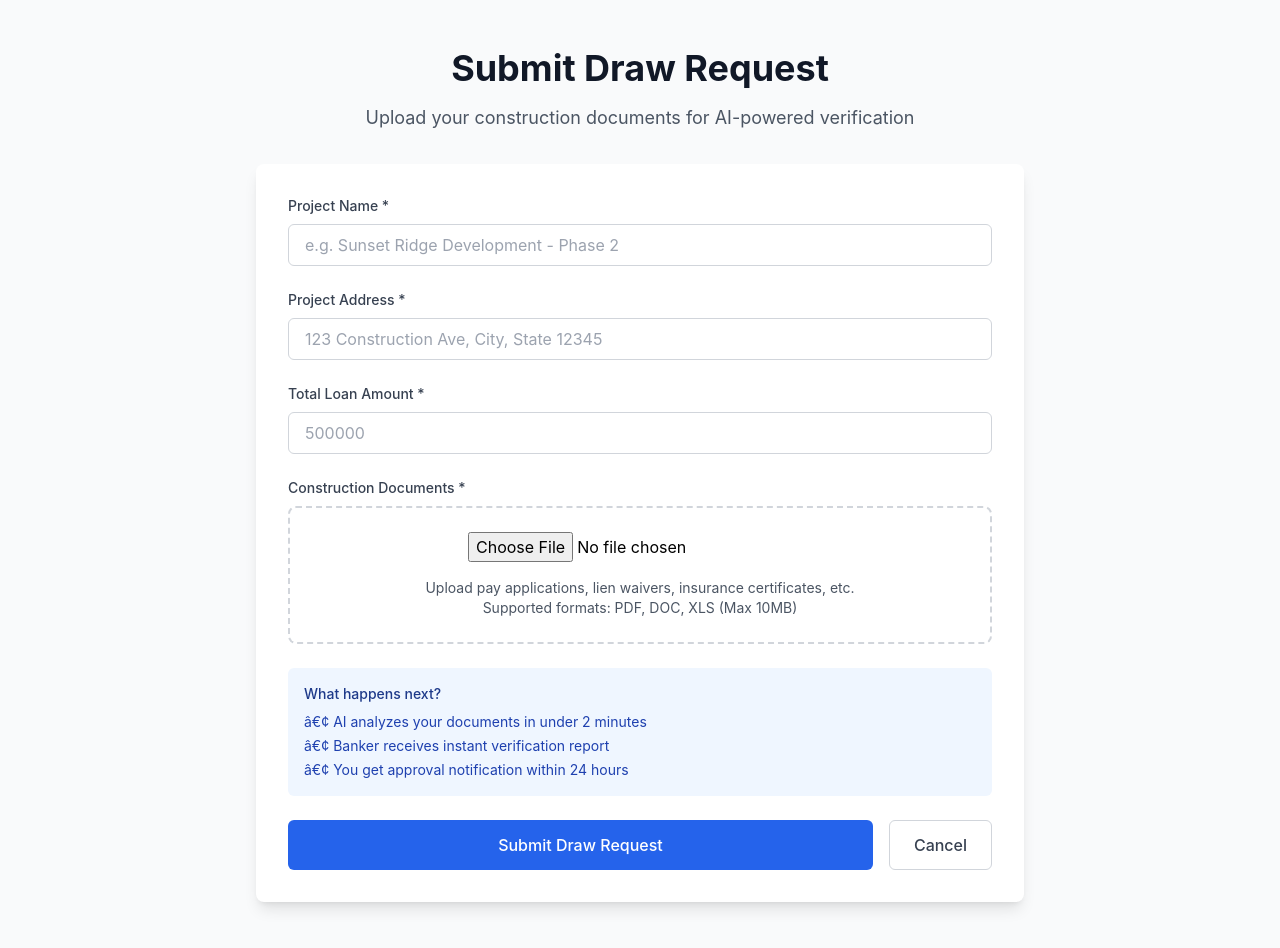
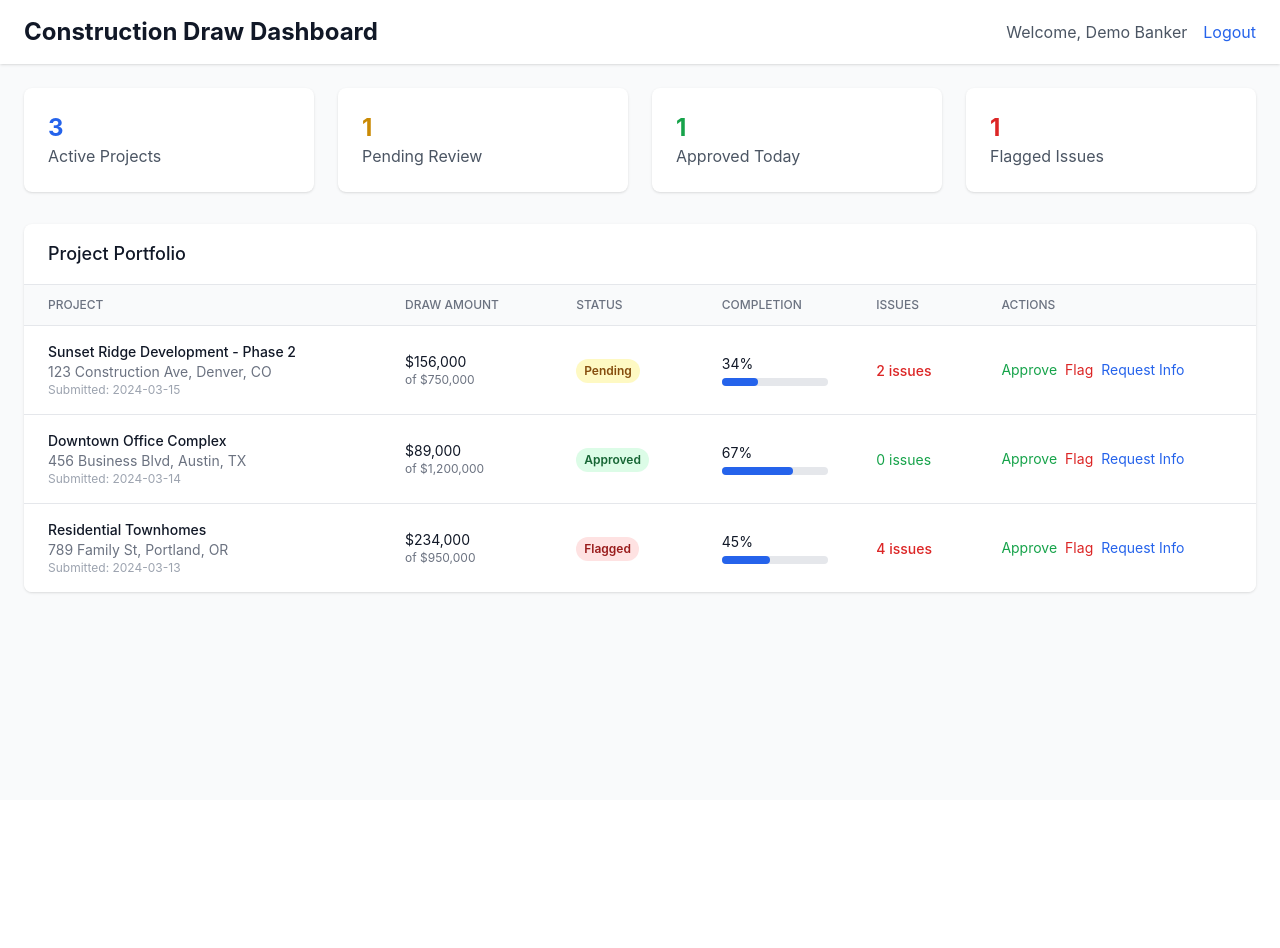
Before and after one commit to jsalo05/construction-draw-saas, a Next.js app in the folder construction-draw-saas-fixed/: page /dashboard in a window 1280 px wide. After the commit the page ends 800 px from the top, so only its background shows below. Built offline with nearby package versions, Linux system fonts and the light colour scheme.

Commit message:
Update index.js

```diff
--- a/construction-draw-saas-fixed/pages/dashboard/index.js
+++ b/construction-draw-saas-fixed/pages/dashboard/index.js
@@ -1,145 +1,182 @@
-// pages/submit/index.js - Document Upload Portal
+// pages/dashboard/index.js - Banker Dashboard
 import { useState } from 'react'
 import Link from 'next/link'
 import Head from 'next/head'
 
-export default function Submit() {
-  const [projectName, setProjectName] = useState('')
-  const [address, setAddress] = useState('')
-  const [loanAmount, setLoanAmount] = useState('')
-  const [file, setFile] = useState(null)
-  const [isUploading, setIsUploading] = useState(false)
+export default function Dashboard() {
+  const [projects] = useState([
+    {
+      id: 1,
+      name: 'Sunset Ridge Development - Phase 2',
+      address: '123 Construction Ave, Denver, CO',
+      loanAmount: 750000,
+      drawAmount: 156000,
+      status: 'pending',
+      completion: 34,
+      submittedDate: '2024-03-15',
+      issues: 2
+    },
+    {
+      id: 2,
+      name: 'Downtown Office Complex',
+      address: '456 Business Blvd, Austin, TX',
+      loanAmount: 1200000,
+      drawAmount: 89000,
+      status: 'approved',
+      completion: 67,
+      submittedDate: '2024-03-14',
+      issues: 0
+    },
+    {
+      id: 3,
+      name: 'Residential Townhomes',
+      address: '789 Family St, Portland, OR',
+      loanAmount: 950000,
+      drawAmount: 234000,
+      status: 'flagged',
+      completion: 45,
+      submittedDate: '2024-03-13',
+      issues: 4
+    }
+  ])
 
-  const handleSubmit = async (e) => {
-    e.preventDefault()
-    setIsUploading(true)
+  const getStatusColor = (status) => {
+    switch (status) {
+      case 'pending': return 'bg-yellow-100 text-yellow-800'
+      case 'approved': return 'bg-green-100 text-green-800'
+      case 'flagged': return 'bg-red-100 text-red-800'
+      default: return 'bg-gray-100 text-gray-800'
+    }
+  }
 
-    // Demo upload process
-    setTimeout(() => {
-      alert(`Demo upload successful!\n\nProject: ${projectName}\nLoan Amount: $${loanAmount}\nFile: ${file?.name || 'No file selected'}\n\nProcessing complete! Banker will be notified.`)
-
-      // Reset form
-      setProjectName('')
-      setAddress('')
-      setLoanAmount('')
-      setFile(null)
-      setIsUploading(false)
-    }, 2000)
+  const handleAction = (projectId, action) => {
+    alert(`${action} project ${projectId}\nAction recorded in audit log.`)
   }
 
   return (
     <>
       <Head>
-        <title>Submit Draw Request - Construction SaaS</title>
+        <title>Banker Dashboard - Construction SaaS</title>
       </Head>
 
       <div className="min-h-screen bg-gray-50">
-        <div className="container mx-auto px-6 py-12">
-          <div className="max-w-3xl mx-auto">
-            <div className="text-center mb-8">
-              <h1 className="text-4xl font-bold text-gray-900 mb-4">
-                Submit Draw Request
+        {/* Header */}
+        <div className="bg-white shadow">
+          <div className="px-6 py-4">
+            <div className="flex items-center justify-between">
+              <h1 className="text-2xl font-bold text-gray-900">
+                Construction Draw Dashboard
               </h1>
-              <p className="text-lg text-gray-600">
-                Upload your construction documents for AI-powered verification
-              </p>
+              <div className="flex items-center space-x-4">
+                <span className="text-gray-600">Welcome, Demo Banker</span>
+                <Link href="/" className="text-blue-600 hover:text-blue-500">
+                  Logout
+                </Link>
               </div>
-
-            <div className="bg-white rounded-lg shadow-lg p-8">
-              <form onSubmit={handleSubmit} className="space-y-6">
-                <div>
-                  <label className="block text-sm font-medium text-gray-700 mb-2">
-                    Project Name *
-                  </label>
-                  <input
-                    type="text"
-                    required
-                    value={projectName}
-                    onChange={(e) => setProjectName(e.target.value)}
-                    className="w-full px-4 py-2 border border-gray-300 rounded-md focus:ring-2 focus:ring-blue-500 focus:border-blue-500"
-                    placeholder="e.g. Sunset Ridge Development - Phase 2"
-                  />
             </div>
-
-                <div>
-                  <label className="block text-sm font-medium text-gray-700 mb-2">
-                    Project Address *
-                  </label>
-                  <input
-                    type="text"
-                    required
-                    value={address}
-                    onChange={(e) => setAddress(e.target.value)}
-                    className="w-full px-4 py-2 border border-gray-300 rounded-md focus:ring-2 focus:ring-blue-500 focus:border-blue-500"
-                    placeholder="123 Construction Ave, City, State 12345"
-                  />
-                </div>
-
-                <div>
-                  <label className="block text-sm font-medium text-gray-700 mb-2">
-                    Total Loan Amount *
-                  </label>
-                  <input
-                    type="number"
-                    required
-                    value={loanAmount}
-                    onChange={(e) => setLoanAmount(e.target.value)}
-                    className="w-full px-4 py-2 border border-gray-300 rounded-md focus:ring-2 focus:ring-blue-500 focus:border-blue-500"
-                    placeholder="500000"
-                  />
-                </div>
-
-                <div>
-                  <label className="block text-sm font-medium text-gray-700 mb-2">
-                    Construction Documents *
-                  </label>
-                  <div className="border-2 border-dashed border-gray-300 rounded-lg p-6 text-center">
-                    <input
-                      type="file"
-                      accept=".pdf,.doc,.docx,.xls,.xlsx"
-                      onChange={(e) => setFile(e.target.files[0])}
-                      className="mb-4"
-                    />
-                    <p className="text-sm text-gray-600">
-                      Upload pay applications, lien waivers, insurance certificates, etc.
-                      <br />
-                      Supported formats: PDF, DOC, XLS (Max 10MB)
-                    </p>
-                    {file && (
-                      <p className="mt-2 text-sm text-green-600">
-                        Selected: {file.name}
-                      </p>
-                    )}
           </div>
         </div>
 
-                <div className="bg-blue-50 p-4 rounded-md">
-                  <h3 className="text-sm font-medium text-blue-900 mb-2">
-                    What happens next?
-                  </h3>
-                  <ul className="text-sm text-blue-800 space-y-1">
-                    <li>â€¢ AI analyzes your documents in under 2 minutes</li>
-                    <li>â€¢ Banker receives instant verification report</li>
-                    <li>â€¢ You get approval notification within 24 hours</li>
-                  </ul>
+        {/* Stats */}
+        <div className="px-6 py-6">
+          <div className="grid grid-cols-1 md:grid-cols-4 gap-6 mb-8">
+            <div className="bg-white p-6 rounded-lg shadow">
+              <div className="text-2xl font-bold text-blue-600">3</div>
+              <div className="text-gray-600">Active Projects</div>
+            </div>
+            <div className="bg-white p-6 rounded-lg shadow">
+              <div className="text-2xl font-bold text-yellow-600">1</div>
+              <div className="text-gray-600">Pending Review</div>
+            </div>
+            <div className="bg-white p-6 rounded-lg shadow">
+              <div className="text-2xl font-bold text-green-600">1</div>
+              <div className="text-gray-600">Approved Today</div>
+            </div>
+            <div className="bg-white p-6 rounded-lg shadow">
+              <div className="text-2xl font-bold text-red-600">1</div>
+              <div className="text-gray-600">Flagged Issues</div>
+            </div>
           </div>
 
-                <div className="flex space-x-4">
+          {/* Projects Table */}
+          <div className="bg-white rounded-lg shadow overflow-hidden">
+            <div className="px-6 py-4 border-b border-gray-200">
+              <h2 className="text-lg font-medium text-gray-900">Project Portfolio</h2>
+            </div>
+
+            <div className="overflow-x-auto">
+              <table className="min-w-full divide-y divide-gray-200">
+                <thead className="bg-gray-50">
+                  <tr>
+                    <th className="px-6 py-3 text-left text-xs font-medium text-gray-500 uppercase">Project</th>
+                    <th className="px-6 py-3 text-left text-xs font-medium text-gray-500 uppercase">Draw Amount</th>
+                    <th className="px-6 py-3 text-left text-xs font-medium text-gray-500 uppercase">Status</th>
+                    <th className="px-6 py-3 text-left text-xs font-medium text-gray-500 uppercase">Completion</th>
+                    <th className="px-6 py-3 text-left text-xs font-medium text-gray-500 uppercase">Issues</th>
+                    <th className="px-6 py-3 text-left text-xs font-medium text-gray-500 uppercase">Actions</th>
+                  </tr>
+                </thead>
+                <tbody className="bg-white divide-y divide-gray-200">
+                  {projects.map((project) => (
+                    <tr key={project.id} className="hover:bg-gray-50">
+                      <td className="px-6 py-4">
+                        <div>
+                          <div className="text-sm font-medium text-gray-900">{project.name}</div>
+                          <div className="text-sm text-gray-500">{project.address}</div>
+                          <div className="text-xs text-gray-400">Submitted: {project.submittedDate}</div>
+                        </div>
+                      </td>
+                      <td className="px-6 py-4">
+                        <div className="text-sm text-gray-900">
+                          ${project.drawAmount.toLocaleString()}
+                        </div>
+                        <div className="text-xs text-gray-500">
+                          of ${project.loanAmount.toLocaleString()}
+                        </div>
+                      </td>
+                      <td className="px-6 py-4">
+                        <span className={`inline-flex px-2 py-1 text-xs font-semibold rounded-full ${getStatusColor(project.status)}`}>
+                          {project.status.charAt(0).toUpperCase() + project.status.slice(1)}
+                        </span>
+                      </td>
+                      <td className="px-6 py-4">
+                        <div className="text-sm text-gray-900">{project.completion}%</div>
+                        <div className="w-full bg-gray-200 rounded-full h-2 mt-1">
+                          <div
+                            className="bg-blue-600 h-2 rounded-full"
+                            style={{width: `${project.completion}%`}}
+                          ></div>
+                        </div>
+                      </td>
+                      <td className="px-6 py-4">
+                        <span className={`text-sm ${project.issues > 0 ? 'text-red-600 font-medium' : 'text-green-600'}`}>
+                          {project.issues} issues
+                        </span>
+                      </td>
+                      <td className="px-6 py-4 text-sm space-x-2">
                         <button
-                    type="submit"
-                    disabled={isUploading}
-                    className="flex-1 bg-blue-600 text-white py-3 px-6 rounded-md hover:bg-blue-700 disabled:opacity-50 font-medium"
+                          onClick={() => handleAction(project.id, 'Approved')}
+                          className="text-green-600 hover:text-green-900"
                         >
-                    {isUploading ? 'Processing...' : 'Submit Draw Request'}
+                          Approve
                         </button>
-                  <Link
-                    href="/"
-                    className="px-6 py-3 border border-gray-300 rounded-md text-gray-700 hover:bg-gray-50 font-medium"
+                        <button
+                          onClick={() => handleAction(project.id, 'Flagged')}
+                          className="text-red-600 hover:text-red-900"
                         >
-                    Cancel
-                  </Link>
-                </div>
-              </form>
+                          Flag
+                        </button>
+                        <button
+                          onClick={() => handleAction(project.id, 'Requested more info for')}
+                          className="text-blue-600 hover:text-blue-900"
+                        >
+                          Request Info
+                        </button>
+                      </td>
+                    </tr>
+                  ))}
+                </tbody>
+              </table>
             </div>
           </div>
         </div>
```
Lines whose indentation alone changed are shown as unchanged.
